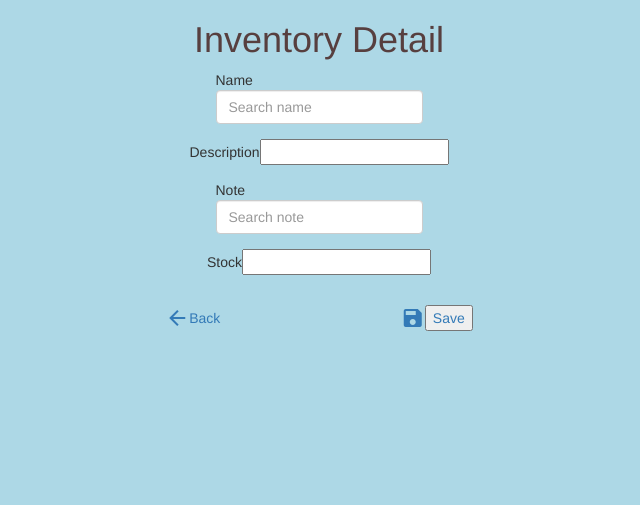
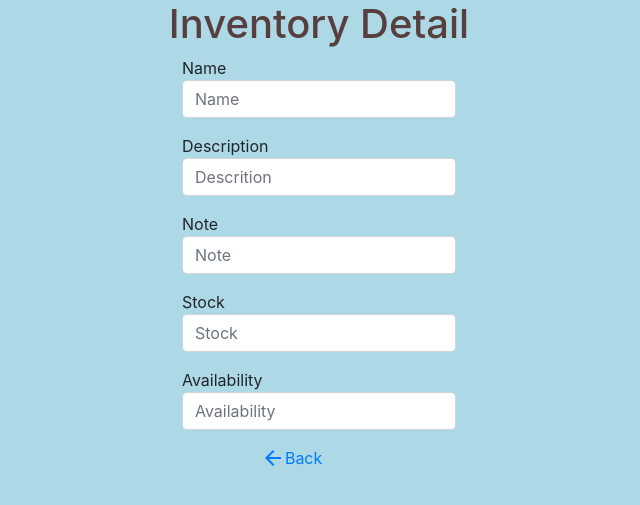
Before and after one commit to miazocool/kiratech-python, a Django app: template inventory_system/crud/templates/crud/details.html in a window 1280 px wide. Shown: the top 505 px of the page, without its empty margins (321-961 px from the left). Run offline with Django 4.2, Linux system fonts and the light colour scheme; the template is opened without the code that fills it: values that come from a table or form of the project are taken from there, others are empty.

Commit message:
Cosmetic details

```diff
--- a/inventory_system/crud/forms.py
+++ b/inventory_system/crud/forms.py
@@ -4,13 +4,15 @@ from .models import Inventory, Supplier
 
 class InventoryForm(forms.ModelForm):
     name = forms.CharField(required=True, widget=forms.TextInput(
-        attrs={'placeholder': 'Search name', 'class': 'form-control'}))
-    descrition = forms.CharField(required=True, widget=forms.TextInput(
-        attrs={'placeholder': 'Search descrition', 'class': 'form-control'}))
+        attrs={'placeholder': 'Name','class': 'form-control'}))
+    description = forms.CharField(required=True, widget=forms.TextInput(
+        attrs={'placeholder': 'Descrition', 'class': 'form-control'}))
     note = forms.CharField(required=True, widget=forms.TextInput(
-        attrs={'placeholder': 'Search note', 'class': 'form-control'}))
+        attrs={'placeholder': 'Note', 'class': 'form-control'}))
+    stock = forms.CharField(required=True, widget=forms.TextInput(
+        attrs={'placeholder': 'Stock', 'class': 'form-control'}))
     availability = forms.CharField(required=True, widget=forms.TextInput(
-        attrs={'placeholder': 'Search availability', 'class': 'form-control'}))
+        attrs={'placeholder': 'Availability', 'class': 'form-control'}))
 
     class Meta:
         model=Inventory
--- a/inventory_system/crud/templates/crud/details.html
+++ b/inventory_system/crud/templates/crud/details.html
@@ -11,32 +11,32 @@
     />
     <link
       rel="stylesheet"
-      href="https://cdn.jsdelivr.net/npm/bootstrap@3.4.1/dist/css/bootstrap.min.css"
-      integrity="sha384-HSMxcRTRxnN+Bdg0JdbxYKrThecOKuH5zCYotlSAcp1+c8xmyTe9GYg1l9a69psu"
+      href="https://cdn.jsdelivr.net/npm/bootstrap@4.0.0/dist/css/bootstrap.min.css"
+      integrity="sha384-Gn5384xqQ1aoWXA+058RXPxPg6fy4IWvTNh0E263XmFcJlSAwiGgFAW/dAiS6JXm"
       crossorigin="anonymous"
     />
     <link rel="stylesheet" href="{% static 'main.css' %}" />
     <title>Details</title>
   </head>
   <body>
-    <div>
+    <div class="container">
       <h1>Inventory Detail</h1>
-      <form action="" method="post" class="container">
+      <form action="" method="post">
         {% csrf_token %}
         <div class="form-group">{{form.name.label}}{{form.name}}</div>
         <div class="form-group">{{form.description.label}}{{form.description}}</div>
         <div class="form-group">{{form.note.label}}{{form.note}}</div>
         <div class="form-group">{{form.stock.label}}{{form.stock}}</div>
-        <div class="form-group">{{form.availablity.label}}{{form.availablity}}</div>
+        <div class="form-group">{{form.availability.label}}{{form.availability}}</div>
         <div class="action">
           <a href="../" class="button">
             <span class="material-icons"> arrow_back </span>
             Back
           </a>
-          <a href="../" class="button">
+          <!-- <a href="../" class="button">
             <span class="material-icons"> save </span>
             <button type="submit">Save</button>
-          </a>
+          </a> -->
         </div>
       </form>
     </div>
--- a/inventory_system/crud/views.py
+++ b/inventory_system/crud/views.py
@@ -19,8 +19,8 @@ def index(request):
 
 class InventoryTable(tables.Table):
     supplier = Column(accessor = 'supplier.name')
-    view_more = TemplateColumn("<a href=/crud/inventory/{{ record.id }}>Update</a>",
-                        verbose_name=('View More'),
+    view_more = TemplateColumn("<a href=/crud/inventory/{{ record.id }}>Details</a>",
+                        verbose_name=('Action'),
                         orderable=False, ) # orderable not sortable
     class Meta:
         model = Inventory
--- a/inventory_system/inventory_system/static/main.css
+++ b/inventory_system/inventory_system/static/main.css
@@ -25,6 +25,7 @@ body {
     flex-direction: column;
     /* border: solid; */
     align-items: center;
+    /* justify-content: center; */
   }
 
   .action{
```
